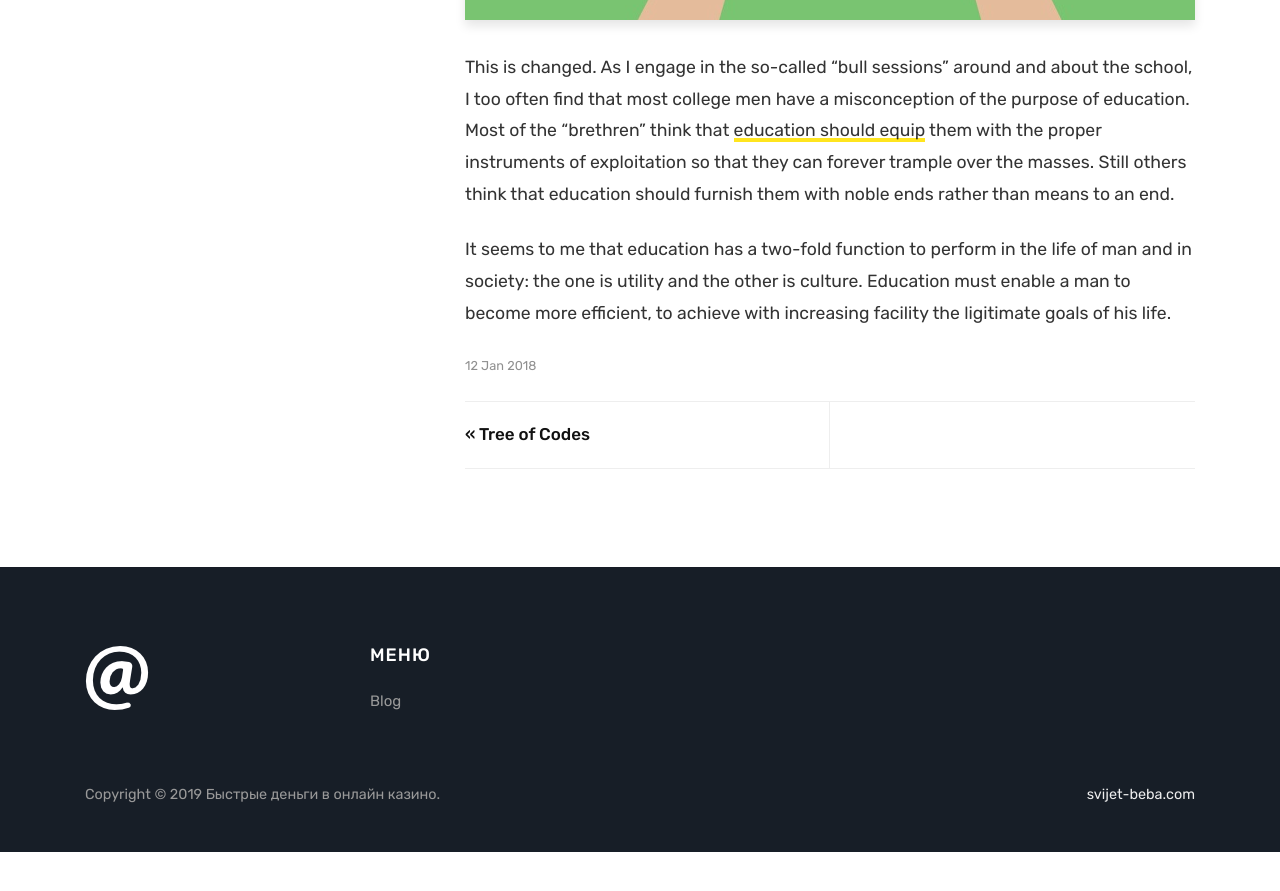
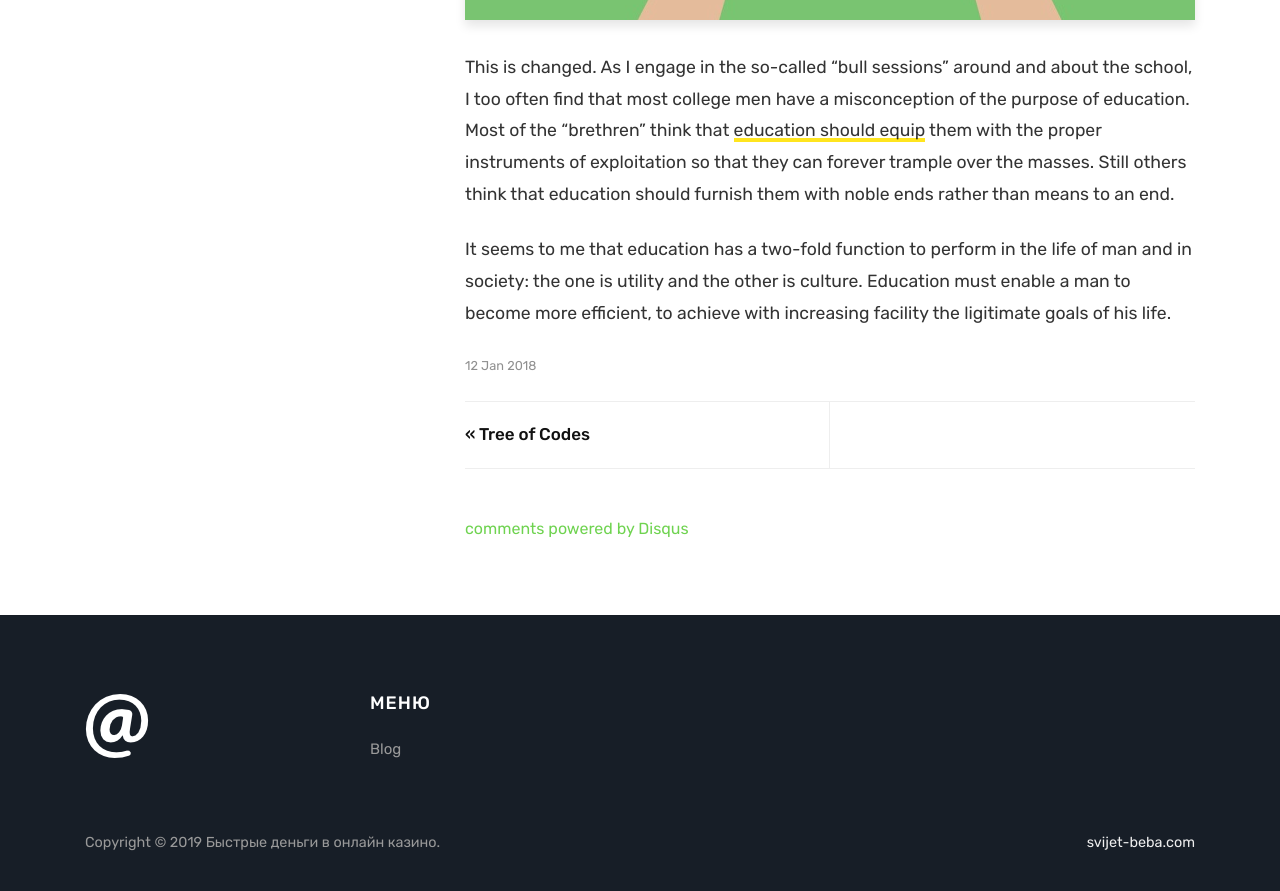
Before and after one commit to AndreyDero/AndreyDero.github.io, a Jekyll site: the page built from _posts/2018-01-12-we-all-wait-for-summer.md, in a window 1280 px wide and 900 px high, scrolled down 630 px. Shown: the top 891 px of the window. Built offline with Jekyll 4.4.1, drawn with Linux system fonts in a browser that asks for light colours; comment, search, counter and statistics services are not loaded; before the commit the page ends 1482 px from its top, so only the background shows below that.

Commit message:
Update disqus.html

```diff
--- a/_includes/disqus.html
+++ b/_includes/disqus.html
@@ -9,4 +9,6 @@
             (document.getElementsByTagName('head')[0] || document.getElementsByTagName('body')[0]).appendChild(dsq);
         })();
     </script>
+    <noscript>Please enable JavaScript to view the <a href="http://disqus.com/?ref_noscript">comments powered by Disqus.</a></noscript>
+    <a href="http://disqus.com" class="dsq-brlink">comments powered by <span class="logo-disqus">Disqus</span></a>
 </section>
```
